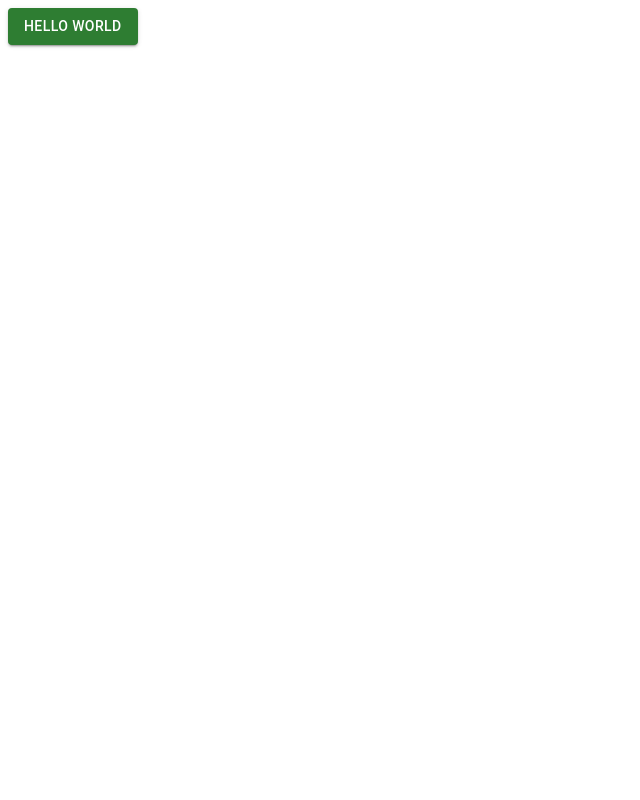
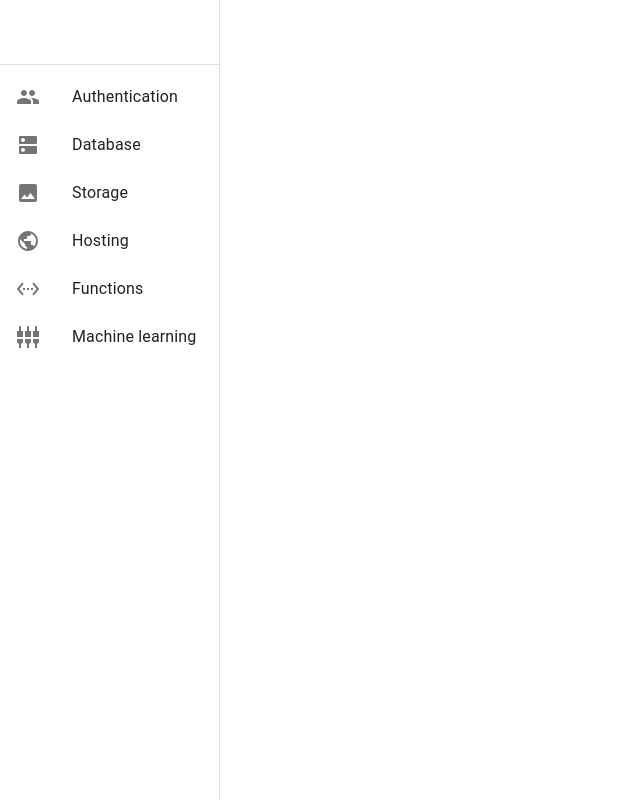
Before and after one commit to saltukkilinc/material-ui-dashboard, a React (Vite) app: page / in a window 1280 px wide. Shown: the whole page, without its empty margins (0-640 px from the left). Built offline with nearby package versions, Linux system fonts and the light colour scheme.

Commit message:
add navbar&drawer&mui icons and modify data

```diff
--- a/package.json
+++ b/package.json
@@ -13,9 +13,11 @@
   "dependencies": {
     "@emotion/react": "^11.11.1",
     "@emotion/styled": "^11.11.0",
+    "@mui/icons-material": "^5.14.1",
     "@mui/material": "^5.14.1",
     "react": "^18.2.0",
-    "react-dom": "^18.2.0"
+    "react-dom": "^18.2.0",
+    "react-router-dom": "^6.14.2"
   },
   "devDependencies": {
     "@types/react": "^18.2.15",
--- a/src/App.tsx
+++ b/src/App.tsx
@@ -1,4 +1,5 @@
 import { Button } from "@mui/material";
+import Navbar from "./components/navbar";
 
 function App() {
   return (
@@ -10,6 +11,7 @@ function App() {
       >
         Hello World
       </Button>
+      <Navbar />
     </>
   );
 }
--- /dev/null
+++ b/src/components/navbar/index.tsx
@@ -0,0 +1,54 @@
+import React from 'react';
+import Box from '@mui/material/Box';
+import Drawer from '@mui/material/Drawer';
+import CssBaseline from '@mui/material/CssBaseline';
+import AppBar from '@mui/material/AppBar';
+import Toolbar from '@mui/material/Toolbar';
+import List from '@mui/material/List';
+import Typography from '@mui/material/Typography';
+import Divider from '@mui/material/Divider';
+import ListItem from '@mui/material/ListItem';
+import ListItemButton from '@mui/material/ListItemButton';
+import ListItemIcon from '@mui/material/ListItemIcon';
+import ListItemText from '@mui/material/ListItemText';
+import InboxIcon from '@mui/icons-material/MoveToInbox';
+import MailIcon from '@mui/icons-material/Mail';
+
+import { mainNavbarItems } from './navbarData';
+
+const Navbar = () => {
+  const drawerWidth = 220;
+  return (
+    <div>
+      <Drawer
+        sx={{
+          width: drawerWidth,
+          flexShrink: 0,
+          '& .MuiDrawer-paper': {
+            width: drawerWidth,
+            boxSizing: 'border-box',
+          },
+        }}
+        variant="permanent"
+        anchor="left"
+      >
+        <Toolbar />
+        <Divider />
+        <List>
+          {mainNavbarItems.map((text, index) => (
+            <ListItem key={text.id} disablePadding>
+              <ListItemButton>
+                <ListItemIcon>
+                  {text.icon}
+                </ListItemIcon>
+                <ListItemText primary={text.label} />
+              </ListItemButton>
+            </ListItem>
+          ))}
+        </List>
+      </Drawer>
+    </div>
+  )
+}
+
+export default Navbar
--- /dev/null
+++ b/src/components/navbar/navbarData/index.tsx
@@ -0,0 +1,45 @@
+import PeopleIcon from '@mui/icons-material/People';
+import ImageIcon from '@mui/icons-material/Image';
+import PublicIcon from '@mui/icons-material/Public';
+import SettingsEthernetIcon from '@mui/icons-material/SettingsEthernet';
+import SettingsInputComponentIcon from '@mui/icons-material/SettingsInputComponent';
+import DnsIcon from '@mui/icons-material/Dns';
+
+export const mainNavbarItems = [
+    {
+        id: 0,
+        icon: <PeopleIcon />,
+        label: 'Authentication',
+        route: 'authentication',
+    },
+    {
+        id: 1,
+        icon: <DnsIcon />,
+        label: 'Database',
+        route: 'database',
+    },
+    {
+        id: 2,
+        icon: <ImageIcon />,
+        label: 'Storage',
+        route: 'storage',
+    },
+    {
+        id: 3,
+        icon: <PublicIcon />,
+        label: 'Hosting',
+        route: 'hosting',
+    },
+    {
+        id: 4,
+        icon: <SettingsEthernetIcon />,
+        label: 'Functions',
+        route: 'functions',
+    },
+    {
+        id: 5,
+        icon: <SettingsInputComponentIcon />,
+        label: 'Machine learning',
+        route: 'machine-learning',
+    },
+]
```
Also changed, not shown: 1 other file (tests, documents, lock files or other folders).
